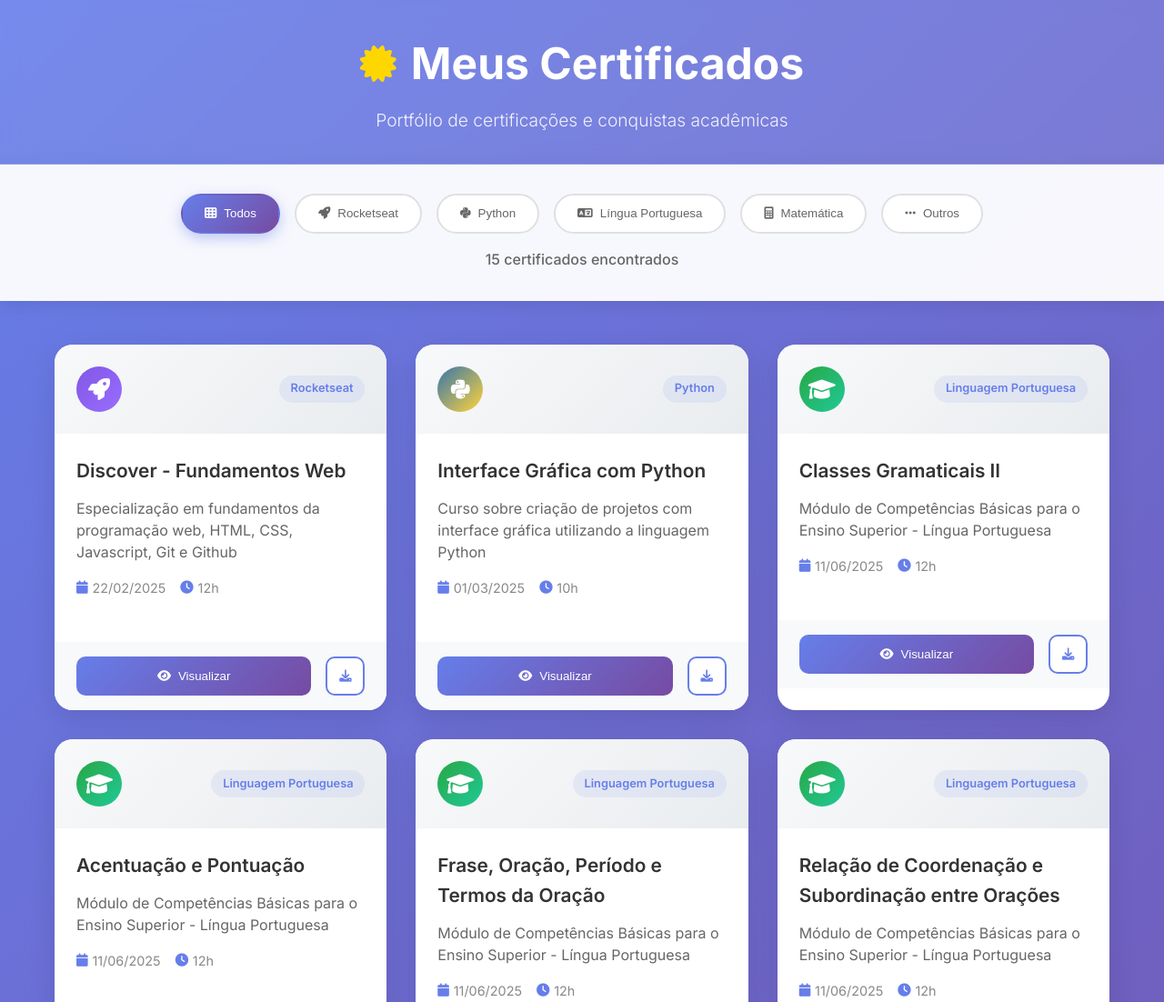
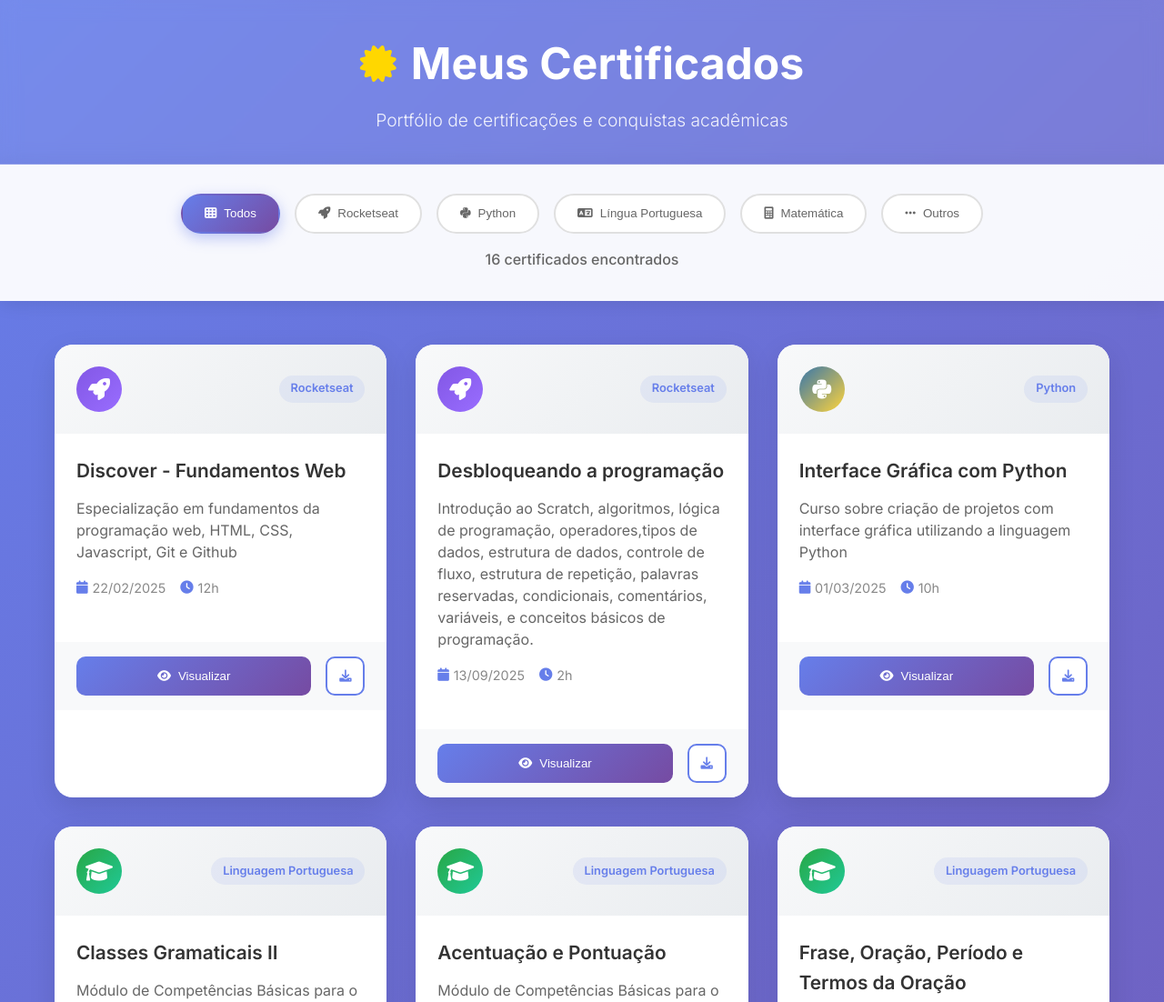
Before and after one commit to RastaTrindadeRayan/PortfolioPessoal, a plain HTML site: page pagina-certificados/certificados.html in a window 1280 px wide. Shown: the top 1102 px of the page at 91% size. Drawn offline with Linux system fonts and the light colour scheme; no server answers.

Commit message:
add certificado ao site

```diff
--- a/pagina-certificados/certificados.html
+++ b/pagina-certificados/certificados.html
@@ -95,6 +95,45 @@
                         </button>
                     </div>
                 </div>
+
+                    <div class="cartao-certificado" data-categoria="rocketseat">
+                        <div class="cartao-header">
+                            <div class="icone-categoria rocketseat">
+                                <i class="fas fa-rocket"></i>
+                            </div>
+                            <div class="badge-categoria">Rocketseat</div>
+                        </div>
+                        <div class="cartao-conteudo">
+                            <h3 class="titulo-certificado">Desbloqueando a programação</h3>
+                            <p class="descricao-certificado">
+                                Introdução ao Scratch, algoritmos, lógica de programação, operadores,tipos de dados, estrutura de
+                                dados, controle de fluxo, estrutura de repetição, palavras reservadas, condicionais, comentários, variáveis, e
+                                conceitos básicos de programação.
+
+                            </p>
+                            <div class="detalhes-certificado">
+                                <div class="detalhe">
+                                    <i class="fas fa-calendar"></i>
+                                    <span>13/09/2025</span>
+                                </div>
+                                <div class="detalhe">
+                                    <i class="fas fa-clock"></i>
+                                    <span>2h</span>
+                                </div>
+                            </div>
+                        </div>
+                        <div class="cartao-acoes">
+                            <button class="botao-visualizar"
+                                onclick="abrirCertificado('certificados/Rocketseat/certificatedesbloqueandoaprogramacao.pdf')">
+                                <i class="fas fa-eye"></i>
+                                Visualizar
+                            </button>
+                            <button class="botao-download"
+                                onclick="baixarCertificado('certificados/Rocketseat/certificatedesbloqueandoaprogramacao.pdf')">
+                                <i class="fas fa-download"></i>
+                            </button>
+                        </div>
+                    </div>
 
                 <!-- Certificado Python -->
                 <div class="cartao-certificado" data-categoria="python">
```
Also changed, not shown: 2 other files.
